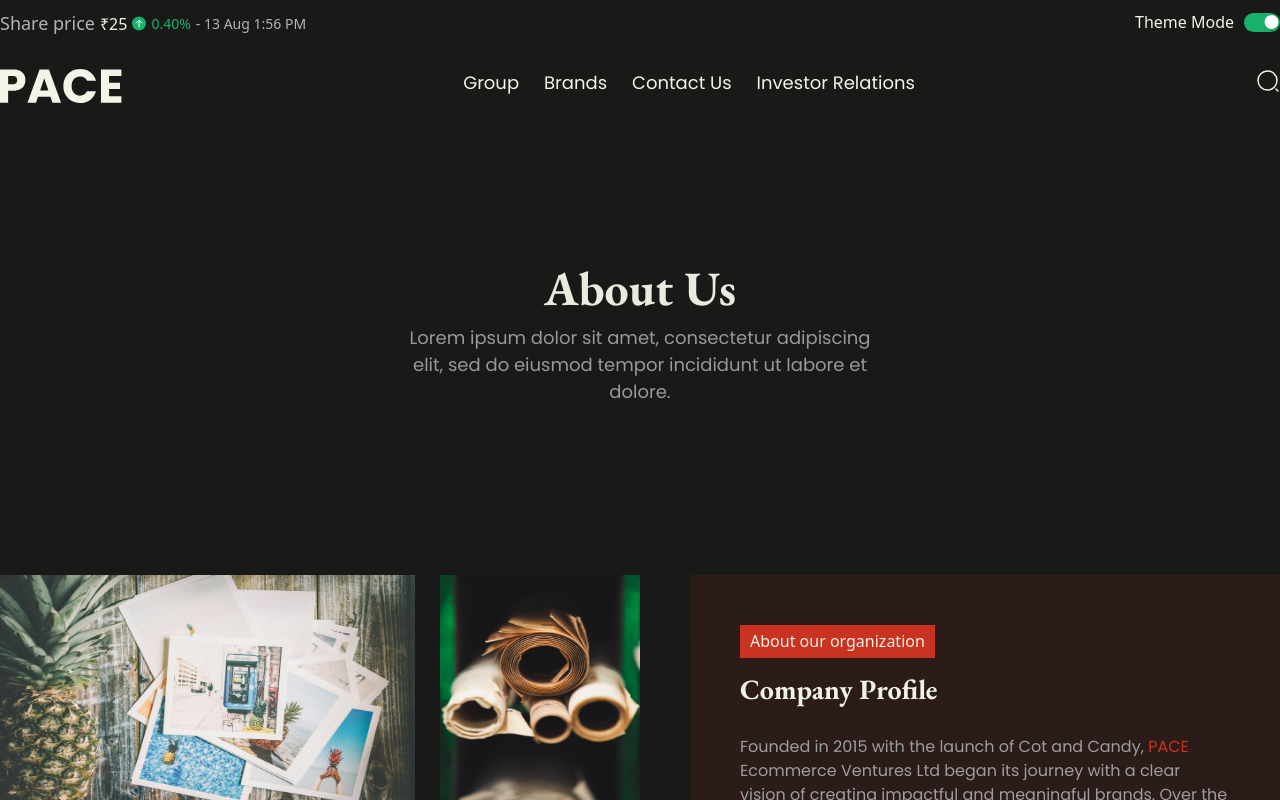
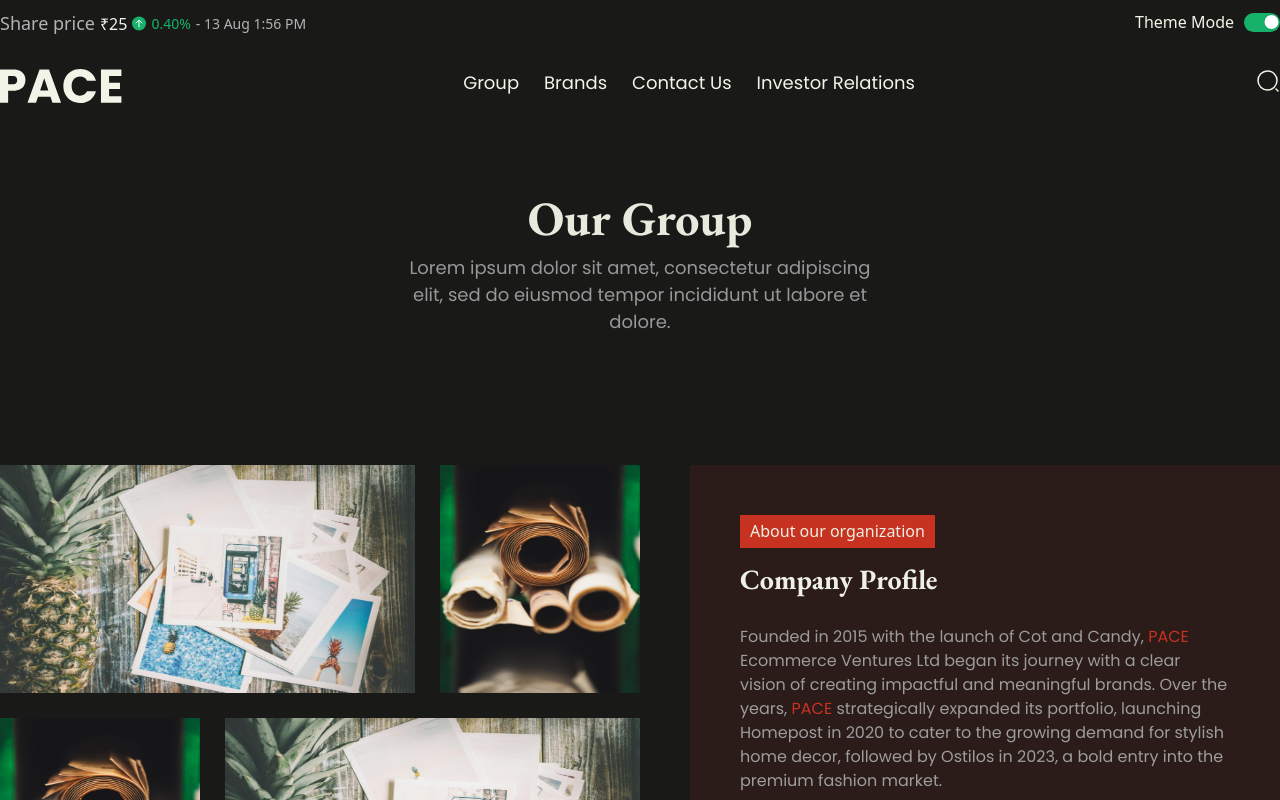
Before and after one commit to TarunRajpurohit123/pace-bussiness-website, a Next.js app in the folder pace-website/: page /about in a window 1280 px wide. Shown: the top 800 px of the page. Built offline with nearby package versions, Linux system fonts and the light colour scheme.

Commit message:
about hero section done

```diff
--- a/pace-website/src/app/globals.css
+++ b/pace-website/src/app/globals.css
@@ -647,8 +647,8 @@ option:hover {
   opacity: 80%;
 }
 .hero__two {
-  height: 45rem;
-  padding: 20.2rem 0 0 0;
+  /* height: 45rem; */
+  padding: 13.2rem 0 5.5rem 0;
   display: flex;
   align-items: center;
   flex-direction: column;
--- a/pace-website/src/components/components/Hero2.jsx
+++ b/pace-website/src/components/components/Hero2.jsx
@@ -2,8 +2,11 @@ export default function Hero2() {
   return (
     <>
       <section className="hero__two">
-        <h1>About Us</h1>
-        <p>Lorem ipsum dolor sit amet, consectetur adipiscing elit, sed do eiusmod tempor incididunt ut labore et dolore.</p>
+        <h1>Our Group</h1>
+        <p>
+          Lorem ipsum dolor sit amet, consectetur adipiscing elit, sed do
+          eiusmod tempor incididunt ut labore et dolore.
+        </p>
       </section>
     </>
   );
--- a/pace-website/src/components/components/HomeBrands.jsx
+++ b/pace-website/src/components/components/HomeBrands.jsx
@@ -115,7 +115,7 @@ export default function HomeBrands() {
           <div className="flex homebrands__top_one justify-between items-center">
             {/* heading */}
             <h1>
-              Our <span style={{ color: "var(--red)" }}>Brands</span>
+              Our <span style={{ color: "var(--pure)" }}>Brands</span>
             </h1>
             {/* carousel button */}
             <div className="bcarousel__button flex items-center">
--- a/pace-website/src/components/components/HomeWelcome.jsx
+++ b/pace-website/src/components/components/HomeWelcome.jsx
@@ -6,7 +6,7 @@ const HomeWelcome = () => {
     <div className="home__welcome__section pt-[15rem] pb-[7.5rem] page-width">
       <h1 className="flex items-center justify-center">
         Welcome to the world of{" "}
-        <Logo color="var(--red)" classNames={"ml-[1.3rem]"} />
+        <Logo color="var(--pure)" classNames={"ml-[1.3rem]"} />
       </h1>
       <p className="mt-[2.5rem]">
         PACE Ecommerce Ventures Ltd is more than just a company; it&apos;s a
```
